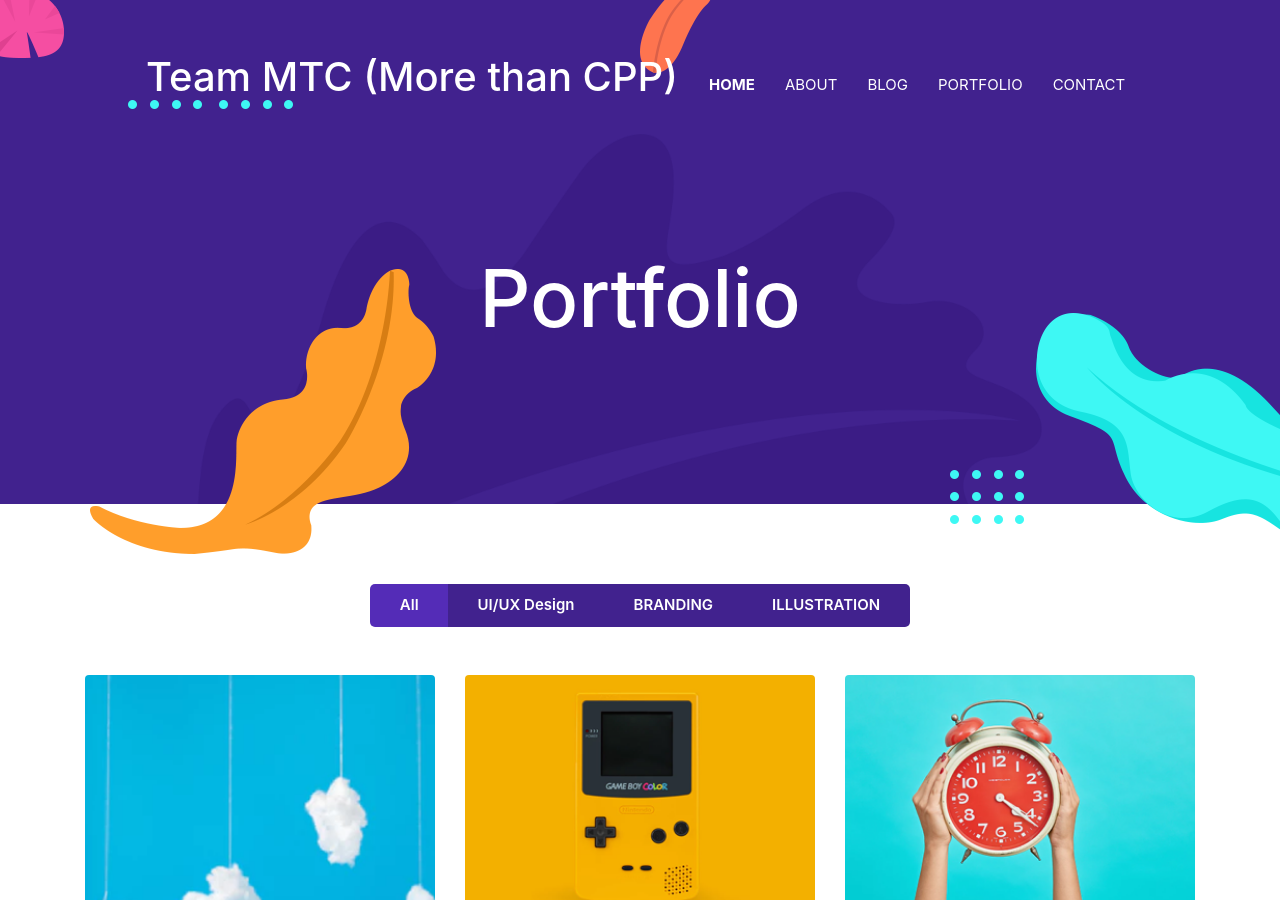
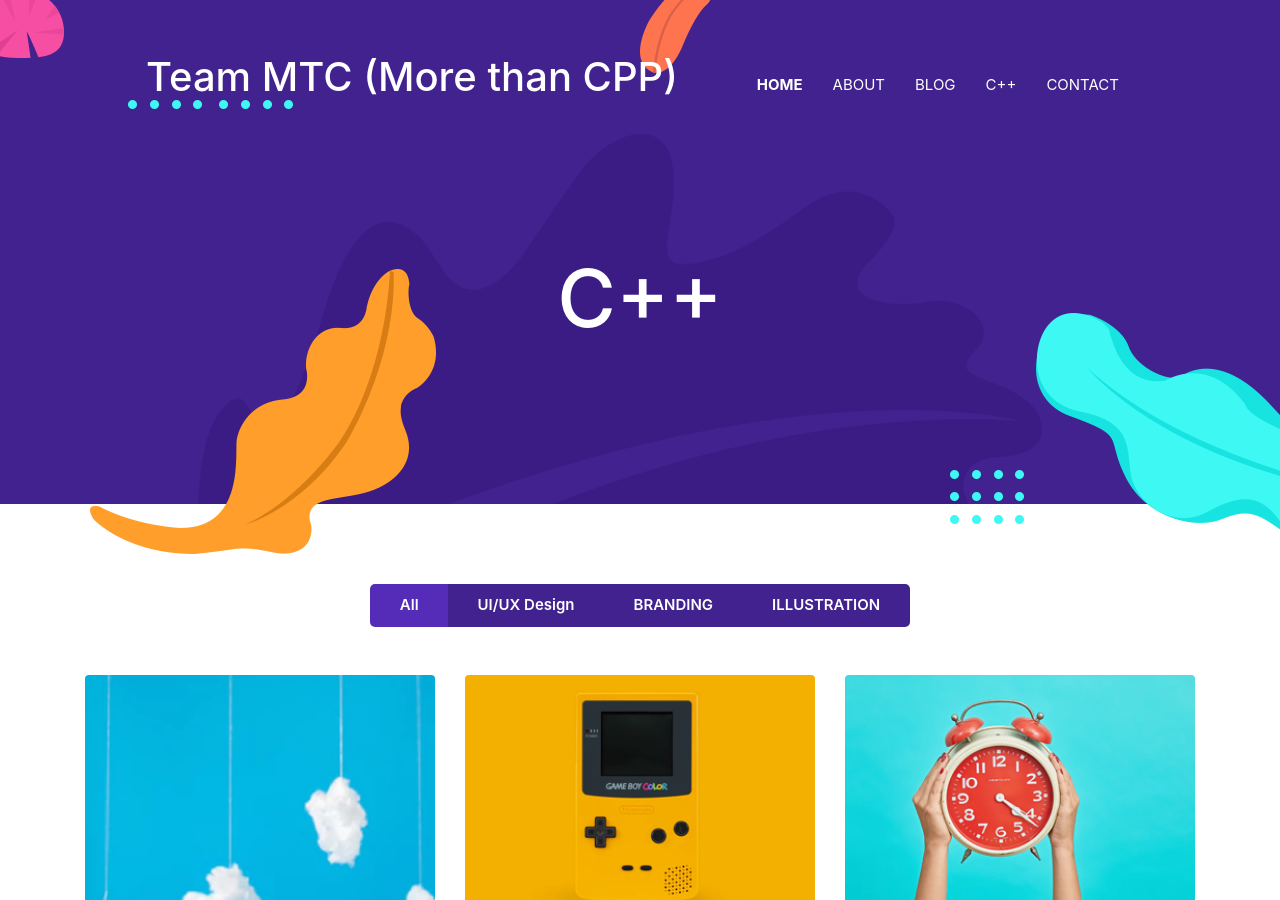
Before and after one commit to teammtc/teammtc.github.io, a Jekyll site: the page built from _pages/portfolio.html, in a window 1280 px wide and 900 px high. Built offline with Jekyll 4.4.1, drawn with Linux system fonts in a browser that asks for light colours; some web fonts are replaced.

Commit message:
blogging

```diff
--- a/_data/settings.yml
+++ b/_data/settings.yml
@@ -12,7 +12,7 @@ address: Seoul, Republic of Korea
 menu:
   - { name: About, link: "/about" }
   - { name: Blog, link: "/blog" }
-  - { name: Portfolio, link: "/portfolio" }
+  - { name: C++, link: "/cpp" }
   - { name: Contact, link: "/contact" }
 
 #-------------------------------
@@ -185,7 +185,7 @@ portfolio-home-items:
   - image: "assets/images/portfolio/item-5.png"
     url: "#"
 
-# Portfolio Page
+# C++ Page
 portfolio-label:
   - { title: "UI/UX Design", type: "design" }
   - { title: "BRANDING", type: "branding" }
--- a/_pages/portfolio.html
+++ b/_pages/portfolio.html
@@ -1,6 +1,6 @@
 ---
 layout: page
-title: Portfolio
+title: C++
 ---
 <!-- portfolio -->
 <section class="section">
```
